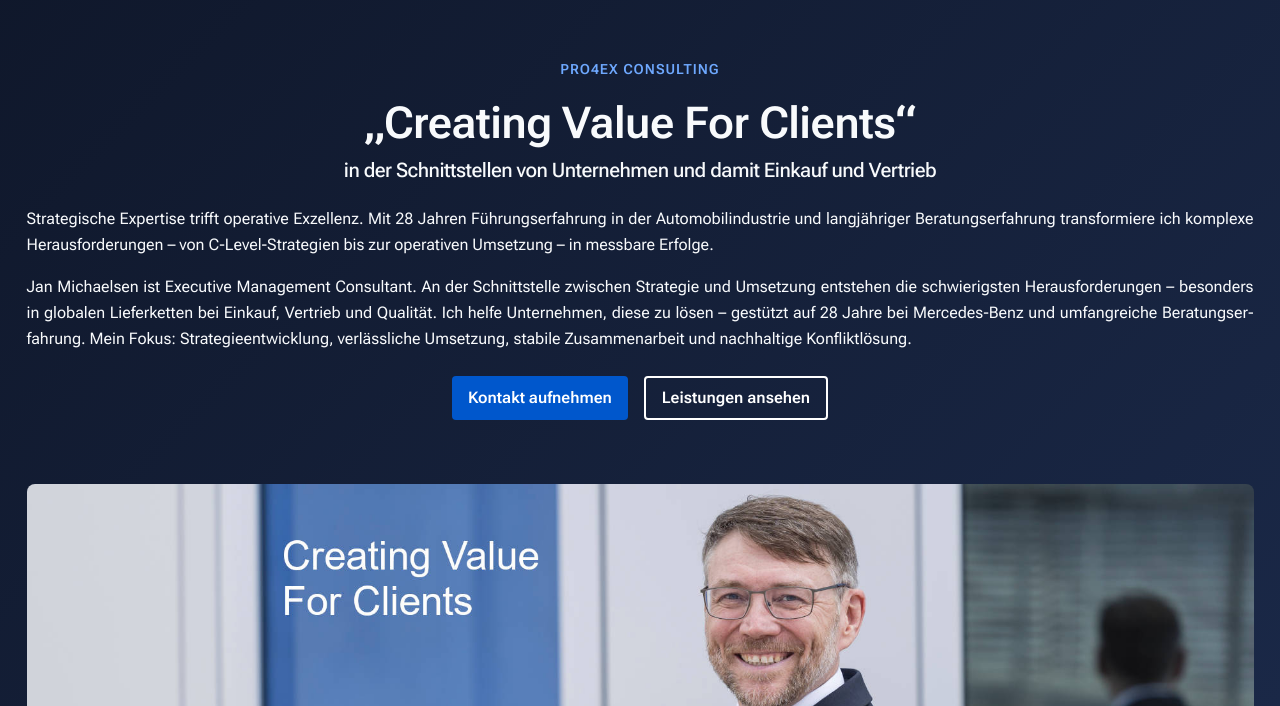
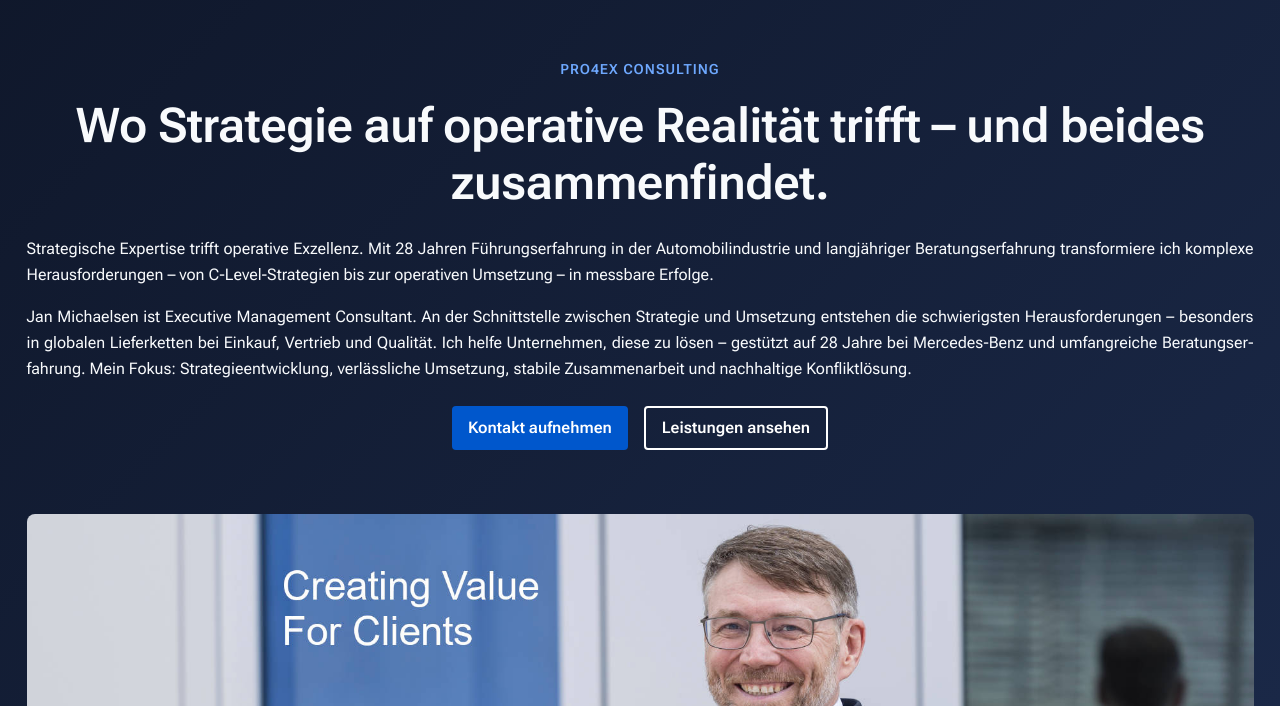
Before and after one commit to pro4ex-dev/pro4ex-ai-webseite-new, a plain HTML site: page index.html in a window 1280 px wide. Shown: the part 94-800 px from the top of the page. Drawn offline with Linux system fonts and the light colour scheme.

Commit message:
Neue Hero-Headline ohne Dopplung mit dem Bildtext
"Wo Strategie auf operative Realitaet trifft - und beides
zusammenfindet." ersetzt das bisherige Zitat, das sich mit dem im
Hero-Bild eingebrannten "Creating Value For Clients" ueberschnitten
hat. Ungenutzte hero__quote/-context CSS-Klassen entfernt.

```diff
--- a/css/site.css
+++ b/css/site.css
@@ -164,19 +164,6 @@ footer.site-footer {
   letter-spacing: 1px;
   font-weight: var(--font-weight-semibold);
   font-size: var(--font-size-sm);
-}
-
-.hero__quote {
-  display: block;
-  white-space: nowrap;
-  font-size: clamp(20px, 6vw, 44px);
-}
-
-.hero__quote-context {
-  display: block;
-  margin-top: var(--space-sm);
-  font-size: var(--font-size-xl);
-  font-weight: var(--font-weight-medium);
 }
 
 .hero__actions {
--- a/index.html
+++ b/index.html
@@ -31,7 +31,7 @@
     <!-- HERO -->
     <section class="hero container">
       <p class="hero__eyebrow">Pro4Ex Consulting</p>
-      <h1><span class="hero__quote">&bdquo;Creating Value For Clients&ldquo;</span><span class="hero__quote-context">in der Schnittstellen von Unternehmen und damit Einkauf und Vertrieb</span></h1>
+      <h1>Wo Strategie auf operative Realität trifft – und beides zusammenfindet.</h1>
       <p class="text-justify">Strategische Expertise trifft operative Exzellenz. Mit 28 Jahren Führungserfahrung in der Automobilindustrie und langjähriger Beratungserfahrung transformiere ich komplexe Herausforderungen – von C-Level-Strategien bis zur operativen Umsetzung – in messbare Erfolge.</p>
       <p class="text-justify">Jan Michaelsen ist Executive Management Consultant. An der Schnittstelle zwischen Strategie und Umsetzung entstehen die schwierigsten Herausforderungen – besonders in globalen Lieferketten bei Einkauf, Vertrieb und Qualität. Ich helfe Unternehmen, diese zu lösen – gestützt auf 28 Jahre bei Mercedes-Benz und umfangreiche Beratungserfahrung. Mein Fokus: Strategieentwicklung, verlässliche Umsetzung, stabile Zusammenarbeit und nachhaltige Konfliktlösung.</p>
       <div class="hero__actions">
```
